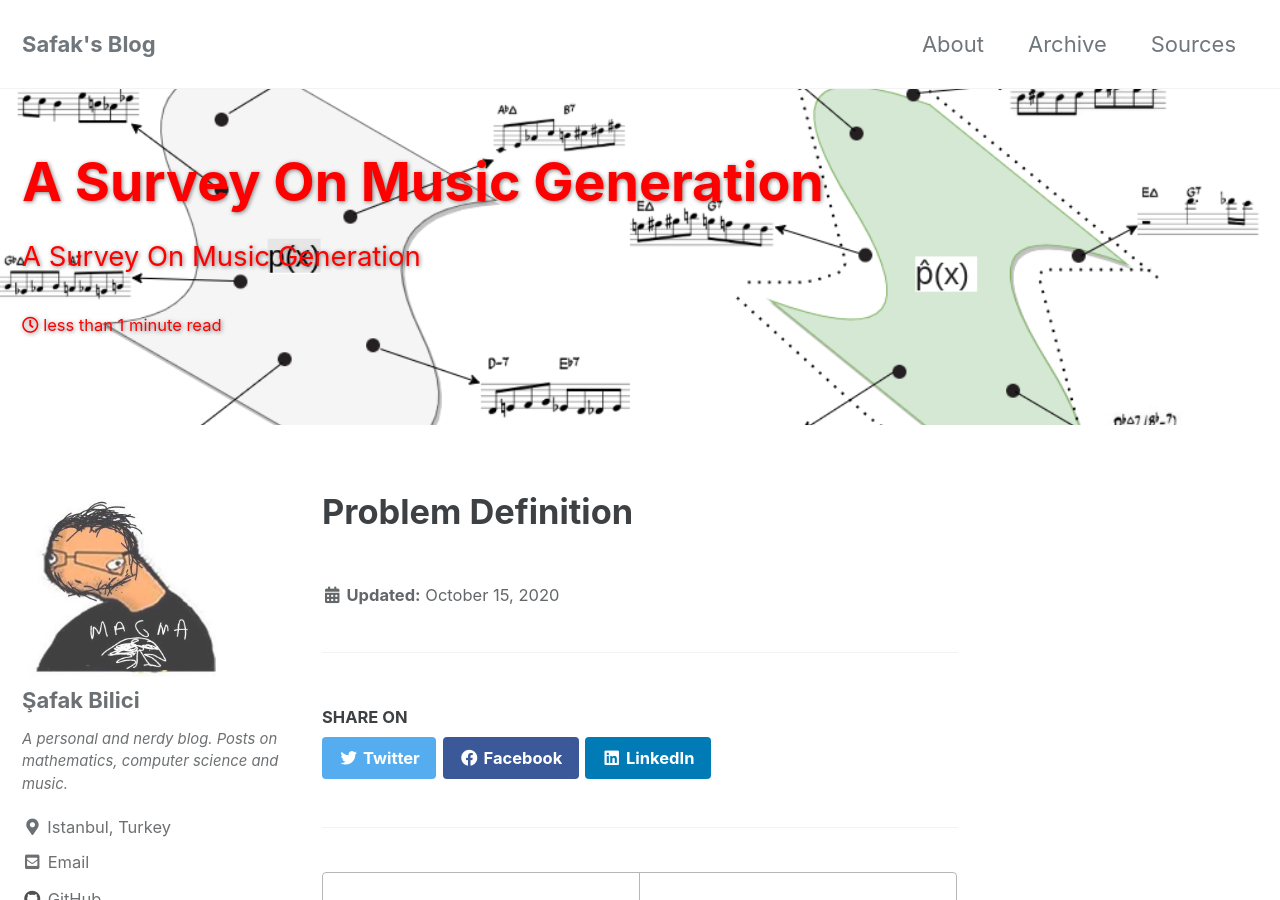
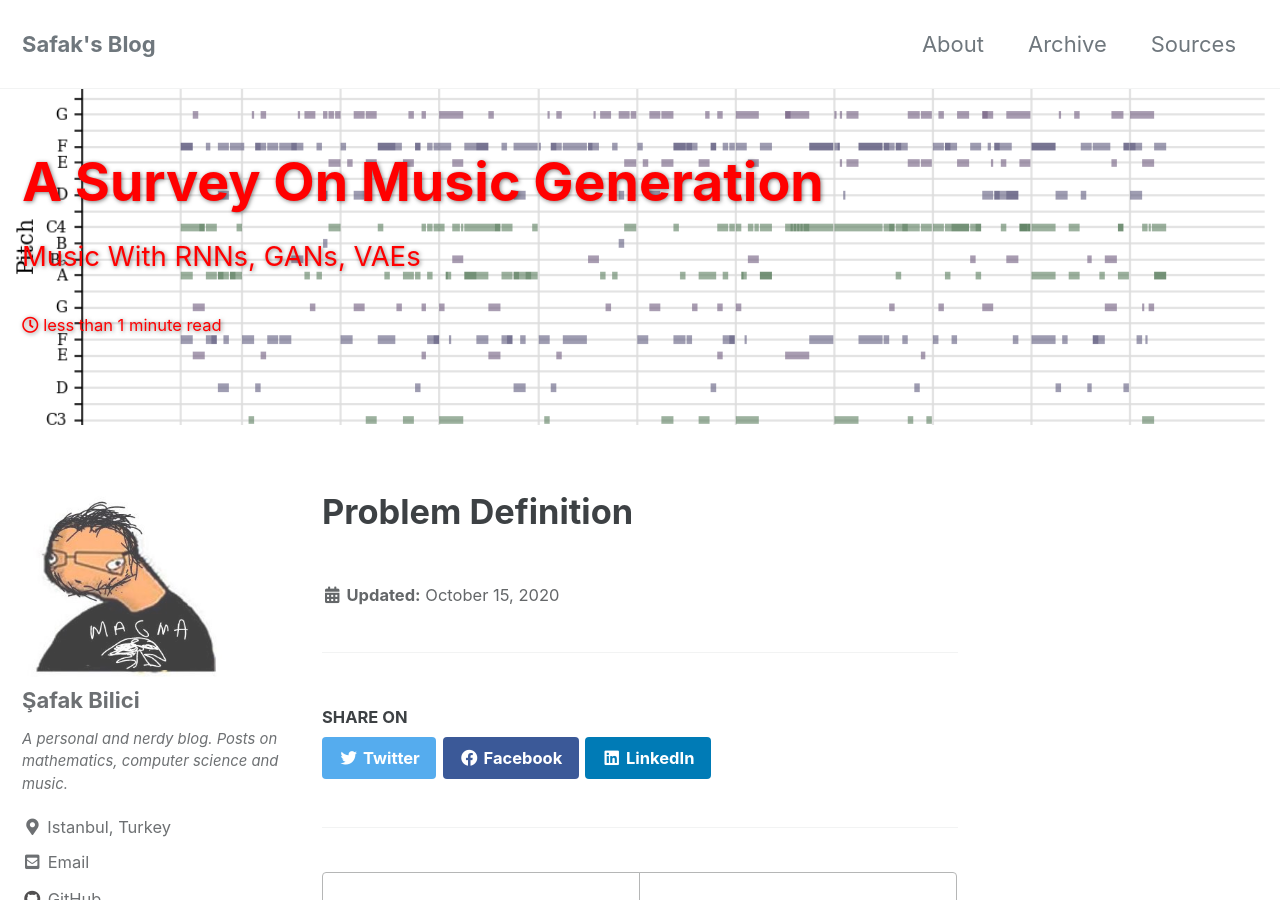
Before and after one commit to safakkbilici/safakkbilici.github.io, a Jekyll site: the page built from _posts/2020-10-15-a-survey-on-music-generation.md, in a window 1280 px wide and 900 px high. Built offline with Jekyll 4.4.1, drawn with Linux system fonts in a browser that asks for light colours; cached includes are drawn as plain includes; comment, search, counter and statistics services are not loaded.

Commit message:
pianoroll

```diff
--- a/_posts/2020-10-15-a-survey-on-music-generation.md
+++ b/_posts/2020-10-15-a-survey-on-music-generation.md
@@ -3,12 +3,12 @@ title: "A Survey On Music Generation"
 date: "2020-10-15"
 tages: [Music Generation, RNNs, GANs, VAEs]
 header:
-  overlay_image: "/images/music-generation/sdg(2).png"
+  overlay_image: "/images/music-generation/pianoroll.png"
   teaser: "/images/music-generation/sdg(2).png"
 TeX: {
   extensions: ["AMSmath.js", "AMSsymbols.js"]
 }
-excerpt: "A Survey On Music Generation"
+excerpt: "Music With RNNs, GANs, VAEs"
 mathjax: "true"
 image:
   thumb: "/images/music-generation/sdg(2).png"
```
Also changed, not shown: images/music-generation/pianoroll.png (added).
